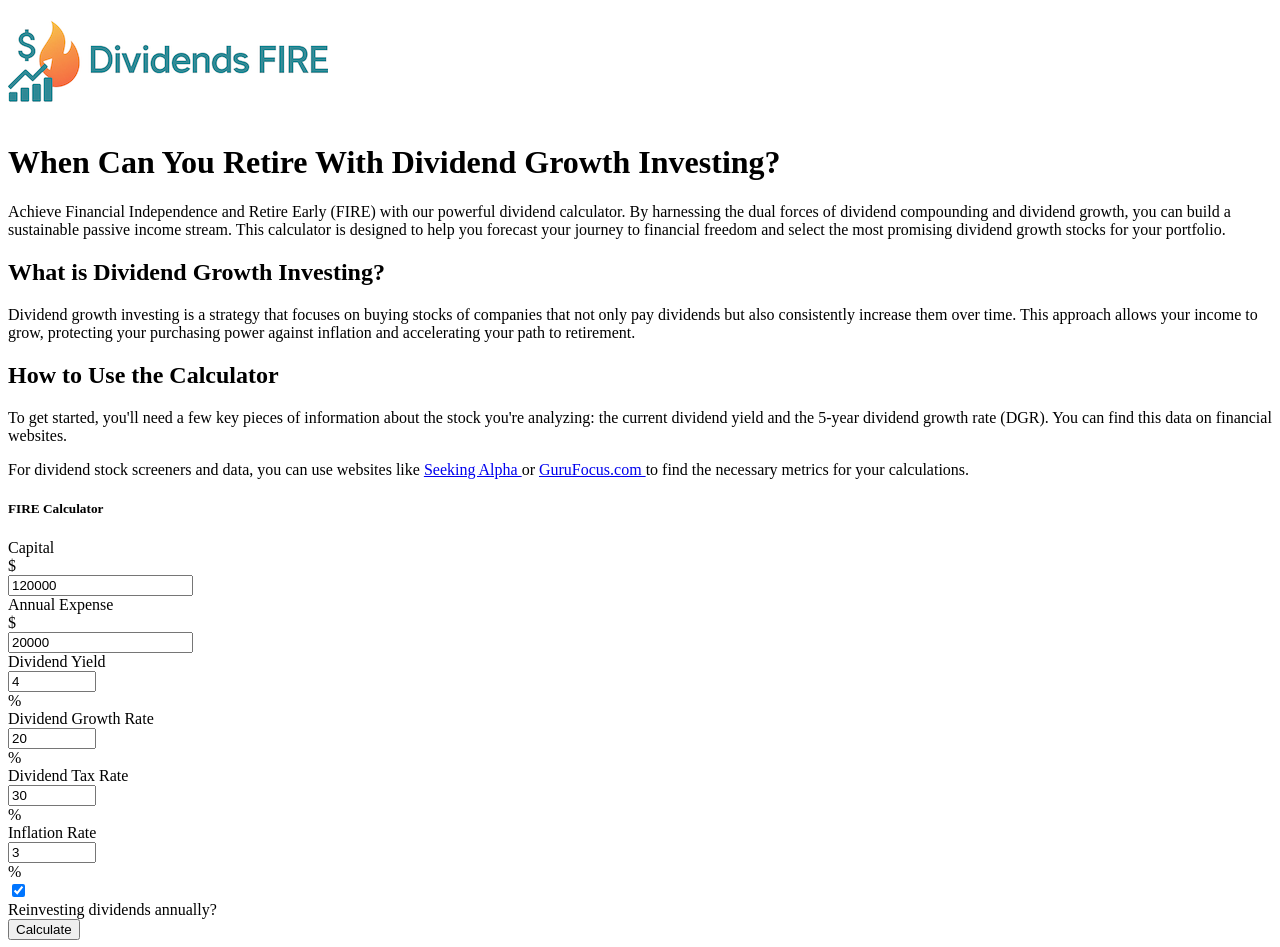
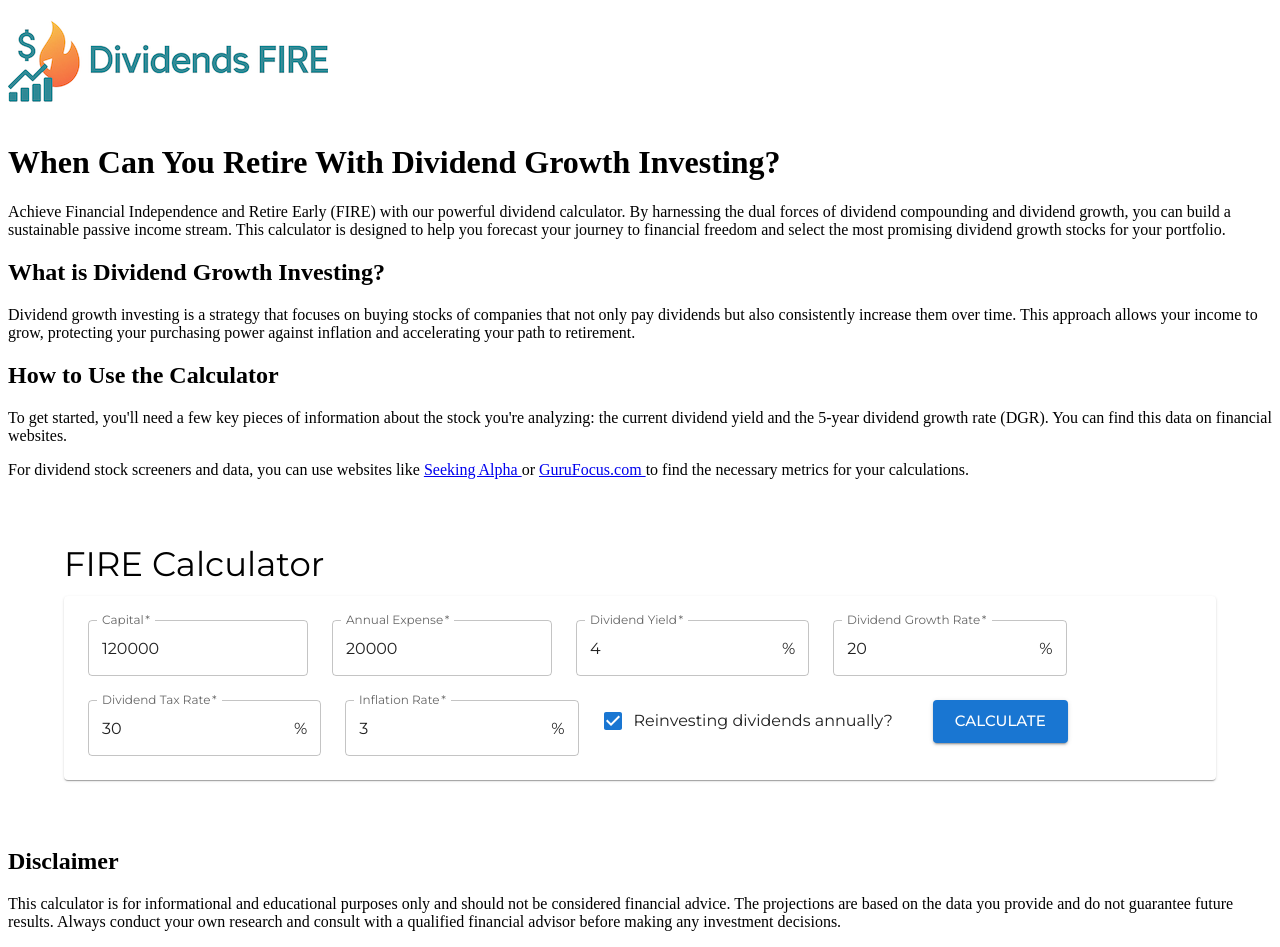
Before and after one commit to peterwcm/dividends-fire, a Next.js app: page / in a window 1280 px wide. Shown: the top 947 px of the page. Built offline with nearby package versions, Linux system fonts and the light colour scheme; what @mui/material-nextjs would draw is missing.

Commit message:
MUI calculator

```diff
--- a/src/components/Calculator.tsx
+++ b/src/components/Calculator.tsx
@@ -1,6 +1,24 @@
 'use client';
 
 import { useState, useRef } from 'react';
+import {
+  Container,
+  Grid,
+  TextField,
+  Button,
+  Checkbox,
+  FormControlLabel,
+  Table,
+  TableBody,
+  TableCell,
+  TableContainer,
+  TableHead,
+  TableRow,
+  Paper,
+  Typography,
+  Chip,
+  Box,
+} from '@mui/material';
 
 const Calculator = () => {
   const [capital, setCapital] = useState(120000);
@@ -87,129 +105,139 @@ const Calculator = () => {
   };
 
   return (
-    <div className="max-w-7xl mx-auto px-4 sm:px-6 lg:px-8 py-12">
-      <h5 className="text-2xl font-bold mb-6">FIRE Calculator</h5>
-
-      <div className="grid grid-cols-1 gap-8">
-        <div>
-          <form className="bg-white shadow-md rounded-lg p-6" onSubmit={calculate}>
-            <div className="grid grid-cols-1 md:grid-cols-2 gap-6">
-              <div>
-                <label htmlFor="capital" className="block text-sm font-medium text-gray-700">Capital</label>
-                <div className="mt-1 relative rounded-md shadow-sm">
-                  <div className="absolute inset-y-0 left-0 pl-3 flex items-center pointer-events-none">
-                    <span className="text-gray-500 sm:text-sm">$</span>
-                  </div>
-                  <input type="number" value={capital} onChange={(e) => setCapital(parseFloat(e.target.value))} id="capital" className="focus:ring-indigo-500 focus:border-indigo-500 block w-full pl-7 pr-12 sm:text-sm border-gray-300 rounded-md" placeholder="e.g. 200000" min={0} required />
-                </div>
-              </div>
-              <div>
-                <label htmlFor="annual-expense" className="block text-sm font-medium text-gray-700">Annual Expense</label>
-                <div className="mt-1 relative rounded-md shadow-sm">
-                  <div className="absolute inset-y-0 left-0 pl-3 flex items-center pointer-events-none">
-                    <span className="text-gray-500 sm:text-sm">$</span>
-                  </div>
-                  <input type="number" value={annualExpense} onChange={(e) => setAnnualExpense(parseFloat(e.target.value))} id="annual-expense" className="focus:ring-indigo-500 focus:border-indigo-500 block w-full pl-7 pr-12 sm:text-sm border-gray-300 rounded-md" placeholder="e.g. 100000" min={0} required />
-                </div>
-              </div>
-              <div className="md:col-span-1">
-                <label htmlFor="dividend-yield" className="block text-sm font-medium text-gray-700">Dividend Yield</label>
-                <div className="mt-1 relative rounded-md shadow-sm">
-                  <input type="number" value={dividendYield} onChange={(e) => setDividendYield(parseFloat(e.target.value))} id="dividend-yield" className="focus:ring-indigo-500 focus:border-indigo-500 block w-full pr-7 sm:text-sm border-gray-300 rounded-md" placeholder="e.g. 4.00" min={0} max={100} step="0.01" required />
-                  <div className="absolute inset-y-0 right-0 pr-3 flex items-center pointer-events-none">
-                    <span className="text-gray-500 sm:text-sm">%</span>
-                  </div>
-                </div>
-              </div>
-              <div className="md:col-span-1">
-                <label htmlFor="dividend-growth-rate" className="block text-sm font-medium text-gray-700">Dividend Growth Rate</label>
-                <div className="mt-1 relative rounded-md shadow-sm">
-                  <input type="number" value={dividendGrowthRate} onChange={(e) => setDividendGrowthRate(parseFloat(e.target.value))} id="dividend-growth-rate" className="focus:ring-indigo-500 focus:border-indigo-500 block w-full pr-7 sm:text-sm border-gray-300 rounded-md" placeholder="e.g. 20.00" min={0} max={100} step="0.01" required />
-                  <div className="absolute inset-y-0 right-0 pr-3 flex items-center pointer-events-none">
-                    <span className="text-gray-500 sm:text-sm">%</span>
-                  </div>
-                </div>
-              </div>
-              <div className="md:col-span-1">
-                <label htmlFor="dividend-tax-rate" className="block text-sm font-medium text-gray-700">Dividend Tax Rate</label>
-                <div className="mt-1 relative rounded-md shadow-sm">
-                  <input type="number" value={dividendTaxRate} onChange={(e) => setDividendTaxRate(parseFloat(e.target.value))} id="dividend-tax-rate" className="focus:ring-indigo-500 focus:border-indigo-500 block w-full pr-7 sm:text-sm border-gray-300 rounded-md" placeholder="e.g. 30.00" min={0} max={100} step="0.01" required />
-                  <div className="absolute inset-y-0 right-0 pr-3 flex items-center pointer-events-none">
-                    <span className="text-gray-500 sm:text-sm">%</span>
-                  </div>
-                </div>
-              </div>
-              <div className="md:col-span-1">
-                <label htmlFor="inflation-rate" className="block text-sm font-medium text-gray-700">Inflation Rate</label>
-                <div className="mt-1 relative rounded-md shadow-sm">
-                  <input type="number" value={inflationRate} onChange={(e) => setInflationRate(parseFloat(e.target.value))} id="inflation-rate" className="focus:ring-indigo-500 focus:border-indigo-500 block w-full pr-7 sm:text-sm border-gray-300 rounded-md" placeholder="e.g. 3.00" min={0} max={100} step="0.01" required />
-                  <div className="absolute inset-y-0 right-0 pr-3 flex items-center pointer-events-none">
-                    <span className="text-gray-500 sm:text-sm">%</span>
-                  </div>
-                </div>
-              </div>
-              <div className="md:col-span-2">
-                <div className="flex items-start">
-                  <div className="flex items-center h-5">
-                    <input checked={isReinvesting} onChange={(e) => setIsReinvesting(e.target.checked)} id="is-reinvesting" type="checkbox" className="focus:ring-indigo-500 h-4 w-4 text-indigo-600 border-gray-300 rounded" />
-                  </div>
-                  <div className="ml-3 text-sm">
-                    <label htmlFor="is-reinvesting" className="font-medium text-gray-700">Reinvesting dividends annually?</label>
-                  </div>
-                </div>
-              </div>
-              <div className="md:col-span-2">
-                <button type="submit" className="w-full flex justify-center py-2 px-4 border border-transparent rounded-md shadow-sm text-sm font-medium text-white bg-indigo-600 hover:bg-indigo-700 focus:outline-none focus:ring-2 focus:ring-offset-2 focus:ring-indigo-500">
-                  Calculate
-                </button>
-              </div>
-            </div>
-          </form>
-        </div>
+    <Container maxWidth="lg" sx={{ py: 6 }}>
+      <Typography variant="h4" component="h1" gutterBottom>
+        FIRE Calculator
+      </Typography>
+      <Grid container spacing={4}>
+        <Grid item xs={12}>
+          <Paper sx={{ p: 3 }}>
+            <Box component="form" onSubmit={calculate}>
+              <Grid container spacing={3}>
+                <Grid item xs={12} md={6}>
+                  <TextField
+                    label="Capital"
+                    type="number"
+                    value={capital}
+                    onChange={(e) => setCapital(parseFloat(e.target.value))}
+                    fullWidth
+                    required
+                  />
+                </Grid>
+                <Grid item xs={12} md={6}>
+                  <TextField
+                    label="Annual Expense"
+                    type="number"
+                    value={annualExpense}
+                    onChange={(e) => setAnnualExpense(parseFloat(e.target.value))}
+                    fullWidth
+                    required
+                  />
+                </Grid>
+                <Grid item xs={12} md={3}>
+                  <TextField
+                    label="Dividend Yield"
+                    type="number"
+                    value={dividendYield}
+                    onChange={(e) => setDividendYield(parseFloat(e.target.value))}
+                    fullWidth
+                    required
+                    InputProps={{ endAdornment: '%' }}
+                  />
+                </Grid>
+                <Grid item xs={12} md={3}>
+                  <TextField
+                    label="Dividend Growth Rate"
+                    type="number"
+                    value={dividendGrowthRate}
+                    onChange={(e) => setDividendGrowthRate(parseFloat(e.target.value))}
+                    fullWidth
+                    required
+                    InputProps={{ endAdornment: '%' }}
+                  />
+                </Grid>
+                <Grid item xs={12} md={3}>
+                  <TextField
+                    label="Dividend Tax Rate"
+                    type="number"
+                    value={dividendTaxRate}
+                    onChange={(e) => setDividendTaxRate(parseFloat(e.target.value))}
+                    fullWidth
+                    required
+                    InputProps={{ endAdornment: '%' }}
+                  />
+                </Grid>
+                <Grid item xs={12} md={3}>
+                  <TextField
+                    label="Inflation Rate"
+                    type="number"
+                    value={inflationRate}
+                    onChange={(e) => setInflationRate(parseFloat(e.target.value))}
+                    fullWidth
+                    required
+                    InputProps={{ endAdornment: '%' }}
+                  />
+                </Grid>
+                <Grid item xs={12}>
+                  <FormControlLabel
+                    control={<Checkbox checked={isReinvesting} onChange={(e) => setIsReinvesting(e.target.checked)} />}
+                    label="Reinvesting dividends annually?"
+                  />
+                </Grid>
+                <Grid item xs={12}>
+                  <Button type="submit" variant="contained" color="primary" size="large" fullWidth>
+                    Calculate
+                  </Button>
+                </Grid>
+              </Grid>
+            </Box>
+          </Paper>
+        </Grid>
 
         {dividendsSummary && (
-          <div className="-my-2 overflow-x-auto sm:-mx-6 lg:-mx-8">
-            <div className="py-2 align-middle inline-block min-w-full sm:px-6 lg:px-8">
-              <div className="shadow overflow-hidden border-b border-gray-200 sm:rounded-lg">
-                <div className="flex justify-end p-4">
-                  <button onClick={exportCSV} className="inline-flex items-center px-4 py-2 border border-transparent text-sm font-medium rounded-md shadow-sm text-white bg-indigo-600 hover:bg-indigo-700 focus:outline-none focus:ring-2 focus:ring-offset-2 focus:ring-indigo-500">
-                    Export
-                  </button>
-                </div>
-                <table ref={dt} className="min-w-full divide-y divide-gray-200">
-                  <thead className="bg-gray-50">
-                    <tr>
-                      <th scope="col" className="px-6 py-3 text-left text-xs font-medium text-gray-500 uppercase tracking-wider">Year</th>
-                      <th scope="col" className="px-6 py-3 text-left text-xs font-medium text-gray-500 uppercase tracking-wider">Annual Dividends (After Tax)</th>
-                      <th scope="col" className="px-6 py-3 text-left text-xs font-medium text-gray-500 uppercase tracking-wider">Dividend Yield</th>
-                      <th scope="col" className="px-6 py-3 text-left text-xs font-medium text-gray-500 uppercase tracking-wider">Monthly Expense</th>
-                      <th scope="col" className="px-6 py-3 text-left text-xs font-medium text-gray-500 uppercase tracking-wider">Monthly Dividends (After Tax)</th>
-                      <th scope="col" className="px-6 py-3 text-left text-xs font-medium text-gray-500 uppercase tracking-wider">FIRE</th>
-                    </tr>
-                  </thead>
-                  <tbody className="bg-white divide-y divide-gray-200">
+          <Grid item xs={12}>
+            <Paper>
+              <Box sx={{ display: 'flex', justifyContent: 'flex-end', p: 2 }}>
+                <Button onClick={exportCSV} variant="contained">
+                  Export
+                </Button>
+              </Box>
+              <TableContainer component={Paper} ref={dt}>
+                <Table sx={{ minWidth: 650 }} aria-label="simple table">
+                  <TableHead>
+                    <TableRow>
+                      <TableCell>Year</TableCell>
+                      <TableCell>Annual Dividends (After Tax)</TableCell>
+                      <TableCell>Dividend Yield</TableCell>
+                      <TableCell>Monthly Expense</TableCell>
+                      <TableCell>Monthly Dividends (After Tax)</TableCell>
+                      <TableCell>FIRE</TableCell>
+                    </TableRow>
+                  </TableHead>
+                  <TableBody>
                     {dividendsSummary.map((row) => (
-                      <tr key={row.year}>
-                        <td className="px-6 py-4 whitespace-nowrap text-sm font-medium text-gray-900">{row.year}</td>
-                        <td className="px-6 py-4 whitespace-nowrap text-sm text-gray-500">{formatCurrency(row.annualDividends)}</td>
-                        <td className="px-6 py-4 whitespace-nowrap text-sm text-gray-500">{formatPercent(row.dividendYield)}</td>
-                        <td className="px-6 py-4 whitespace-nowrap text-sm text-gray-500">{formatCurrency(row.monthlyExpense)}</td>
-                        <td className="px-6 py-4 whitespace-nowrap text-sm text-gray-500">{formatCurrency(row.monthlyDividends)}</td>
-                        <td className="px-6 py-4 whitespace-nowrap text-sm">
-                          <span className={`px-2 inline-flex text-xs leading-5 font-semibold rounded-full ${row.monthlyDividends < row.monthlyExpense ? 'bg-red-100 text-red-800' : 'bg-green-100 text-green-800'}`}>
-                            {row.monthlyDividends < row.monthlyExpense ? 'No' : 'Yes'}
-                          </span>
-                        </td>
-                      </tr>
+                      <TableRow key={row.year}>
+                        <TableCell>{row.year}</TableCell>
+                        <TableCell>{formatCurrency(row.annualDividends)}</TableCell>
+                        <TableCell>{formatPercent(row.dividendYield)}</TableCell>
+                        <TableCell>{formatCurrency(row.monthlyExpense)}</TableCell>
+                        <TableCell>{formatCurrency(row.monthlyDividends)}</TableCell>
+                        <TableCell>
+                          <Chip
+                            label={row.monthlyDividends < row.monthlyExpense ? 'No' : 'Yes'}
+                            color={row.monthlyDividends < row.monthlyExpense ? 'error' : 'success'}
+                          />
+                        </TableCell>
+                      </TableRow>
                     ))}
-                  </tbody>
-                </table>
-              </div>
-            </div>
-          </div>
+                  </TableBody>
+                </Table>
+              </TableContainer>
+            </Paper>
+          </Grid>
         )}
-      </div>
-    </div>
+      </Grid>
+    </Container>
   );
 };
 
```
